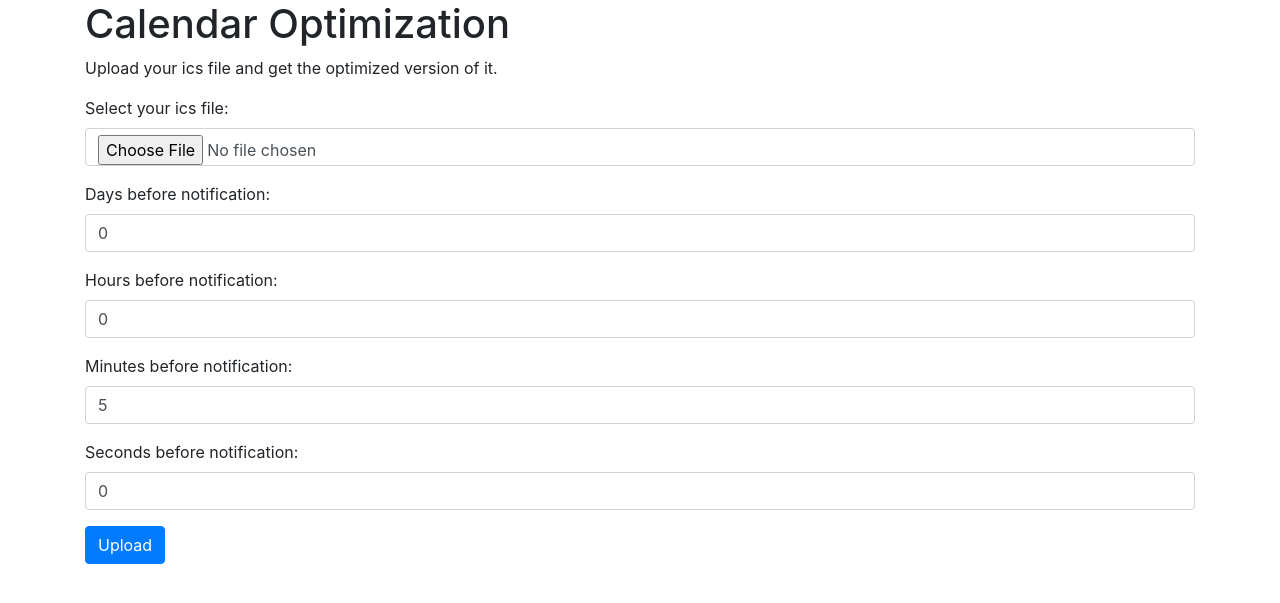
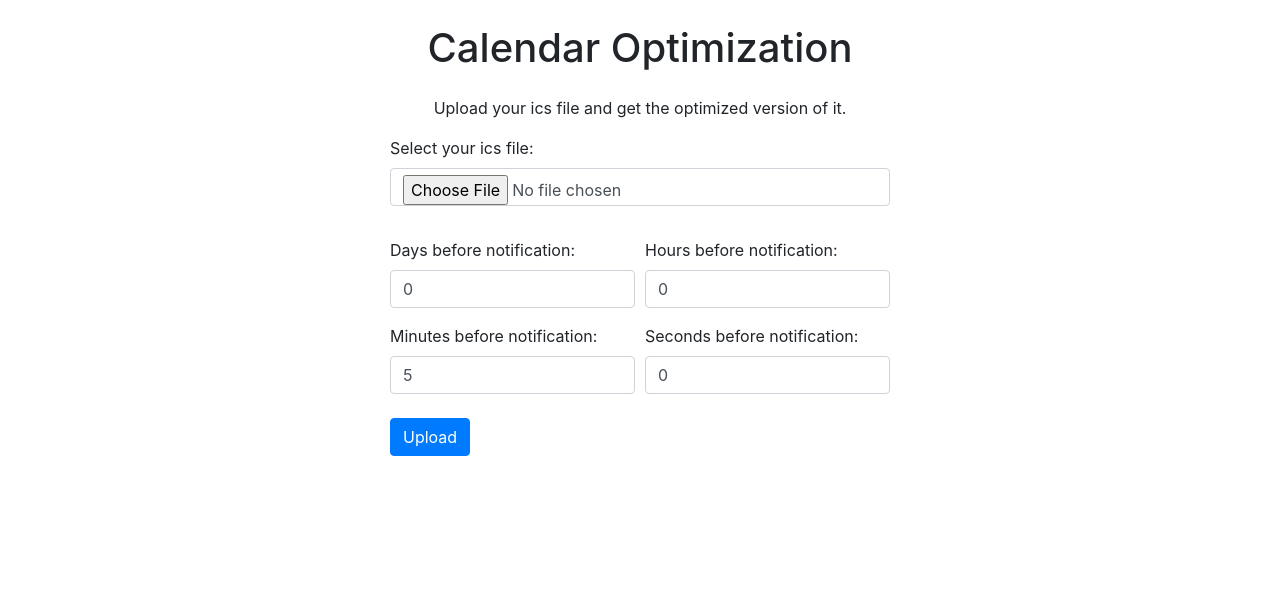
Before and after one commit to kundank191/portfolio, a Flask app: page /calendar_optimization in a window 1280 px wide. Shown: the top 603 px of the page. Run offline with Flask 2, Linux system fonts and the light colour scheme; some libraries are stand-ins or nearby versions.

Commit message:
modernize calendar optimization

```diff
--- a/templates/calendar_optimization.html
+++ b/templates/calendar_optimization.html
@@ -6,33 +6,46 @@
     <script src="https://ajax.googleapis.com/ajax/libs/jquery/3.5.1/jquery.min.js"></script>
     <script src="https://cdnjs.cloudflare.com/ajax/libs/popper.js/1.16.0/umd/popper.min.js"></script>
     <script src="https://maxcdn.bootstrapcdn.com/bootstrap/4.5.2/js/bootstrap.min.js"></script>
+    <style>
+        .form-container {
+            max-width: 500px;
+            margin: 0 auto;
+        }
+        .form-label {
+            margin-top: 1rem;
+        }
+    </style>
 </head>
 <body>
     <div class="container">
-        <h1>Calendar Optimization</h1>
-        <p>Upload your ics file and get the optimized version of it.</p>
-        <form action="/update_calendar" method="post" enctype="multipart/form-data">
+        <h1 class="text-center my-4">Calendar Optimization</h1>
+        <p class="text-center">Upload your ics file and get the optimized version of it.</p>
+        <form action="/update_calendar" method="post" enctype="multipart/form-data" class="form-container">
             <div class="form-group">
                 <label for="file">Select your ics file:</label>
                 <input type="file" name="file" id="file" class="form-control">
             </div>
-            <div class="form-group">
-                <label for="num_day_before_notif">Days before notification:</label>
+            <div class="form-row">
+                <div class="col">
+                    <label for="num_day_before_notif" class="form-label">Days before notification:</label>
                     <input type="number" name="num_day_before_notif" id="num_day_before_notif" value="0" class="form-control">
                 </div>
-            <div class="form-group">
-                <label for="num_hour_before_notif">Hours before notification:</label>
+                <div class="col">
+                    <label for="num_hour_before_notif" class="form-label">Hours before notification:</label>
                     <input type="number" name="num_hour_before_notif" id="num_hour_before_notif" value="0" class="form-control">
                 </div>
-            <div class="form-group">
-                <label for="num_min_before_notif">Minutes before notification:</label>
+            </div>
+            <div class="form-row">
+                <div class="col">
+                    <label for="num_min_before_notif" class="form-label">Minutes before notification:</label>
                     <input type="number" name="num_min_before_notif" id="num_min_before_notif" value="5" class="form-control">
                 </div>
-            <div class="form-group">
-                <label for="num_sec_before_notif">Seconds before notification:</label>
+                <div class="col">
+                    <label for="num_sec_before_notif" class="form-label">Seconds before notification:</label>
                     <input type="number" name="num_sec_before_notif" id="num_sec_before_notif" value="0" class="form-control">
                 </div>
-            <input type="submit" name="submit" value="Upload" class="btn btn-primary">
+            </div>
+            <input type="submit" name="submit" value="Upload" class="btn btn-primary mt-4">
         </form>
     </div>
 </body>
```
Lines whose indentation alone changed are shown as unchanged.
